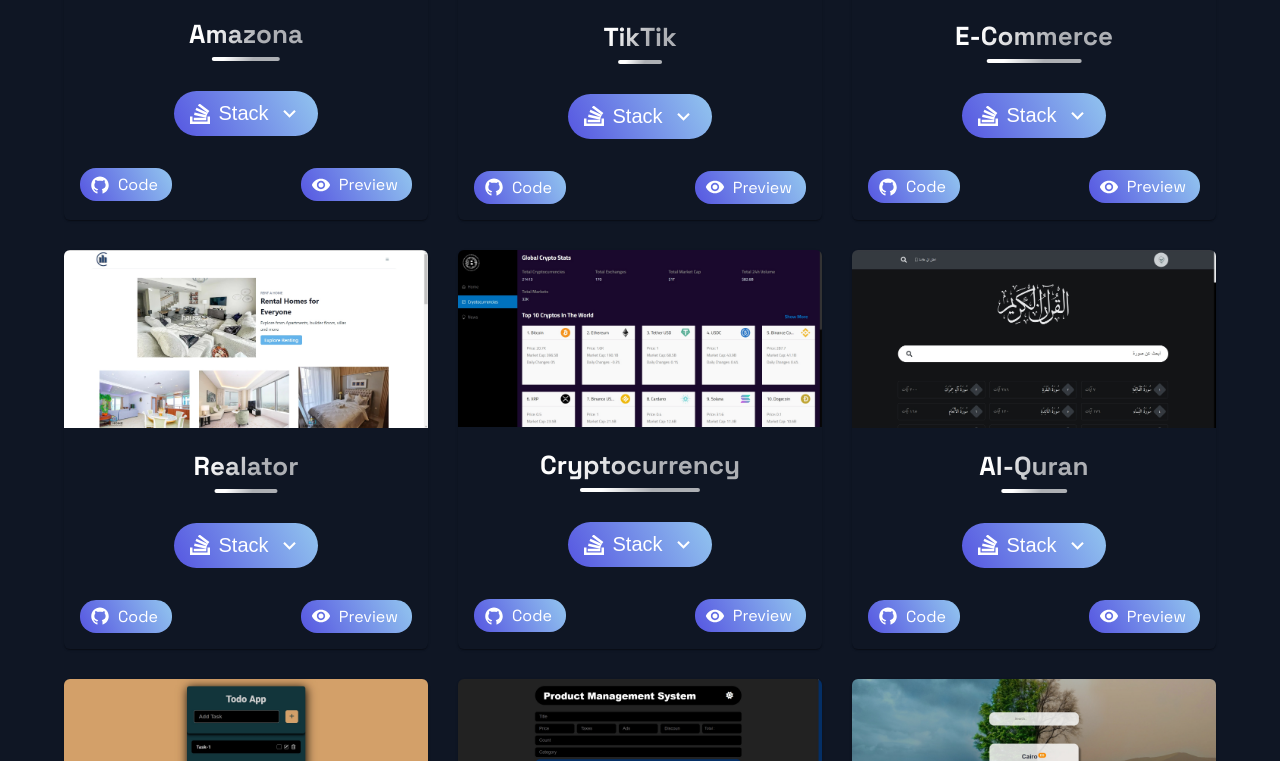
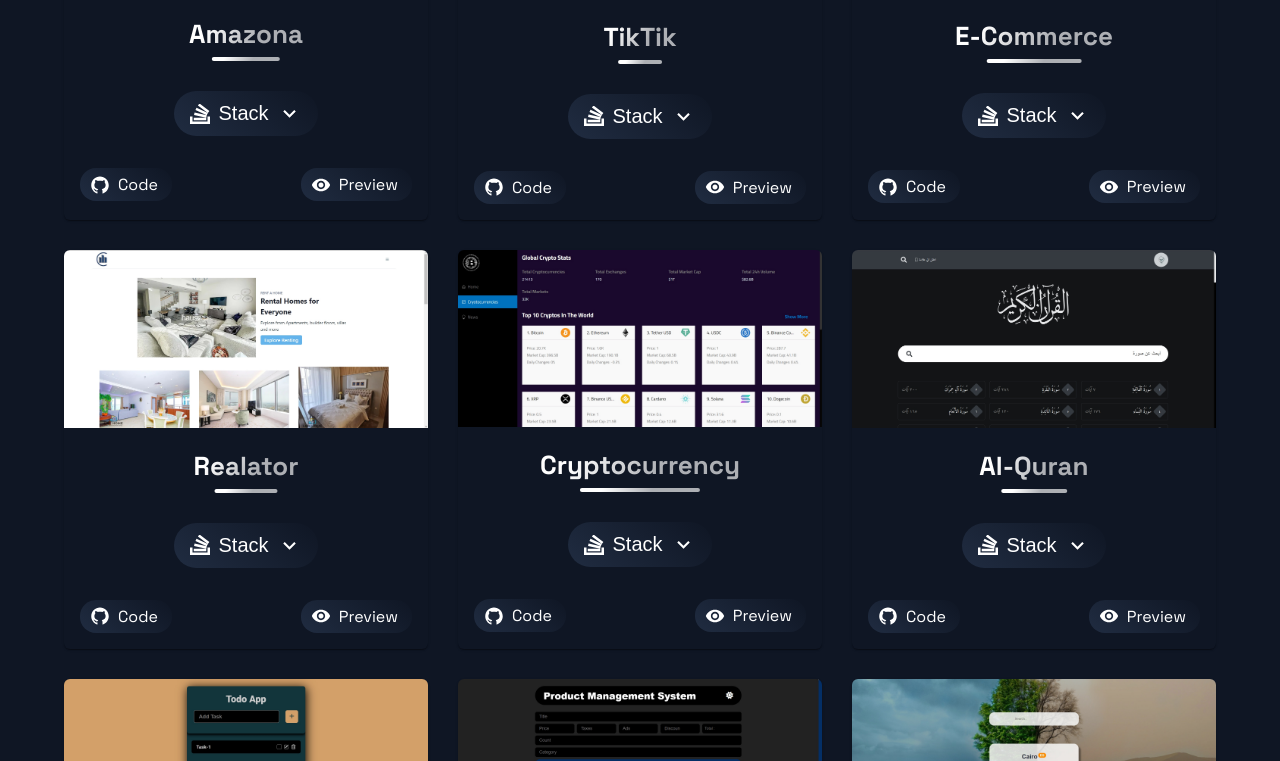
Before and after one commit to AbdAlRahmanAtef/Abdalrhman-Atef, a Next.js app: page / in a window 1280 px wide. Shown: the part 1939-2700 px from the top of the page. Built offline with nearby package versions, Linux system fonts and the light colour scheme.

Commit message:
modified

```diff
--- a/components/ProjectItem.jsx
+++ b/components/ProjectItem.jsx
@@ -17,6 +17,7 @@
 const ProjectItem = ({ project }) => {
   const [expanded, setExpanded] = useState(false);
 
+  //#171d2d
   return (
     <Paper
       sx={{
@@ -72,7 +73,7 @@
               />
             }
             sx={{
-              background: 'linear-gradient(62deg, #5656e1, #92c5ef)',
+              background: 'linear-gradient(220deg, #0f1624, #202c41)',
               color: '#fff',
               px: '20px',
               py: '10px',
@@ -129,7 +130,7 @@
             rel="noreferrer"
             startIcon={<AiFillGithub />}
             sx={{
-              background: 'linear-gradient(62deg, #5656e1, #92c5ef)',
+              background: 'linear-gradient(220deg, #0f1624, #202c41)',
               color: '#fff',
               px: '14px',
               py: '6px',
@@ -151,7 +152,7 @@
             rel="noreferrer"
             startIcon={<MdRemoveRedEye />}
             sx={{
-              background: 'linear-gradient(62deg, #5656e1, #92c5ef)',
+              background: 'linear-gradient(220deg, #0f1624, #202c41)',
               color: '#fff',
               px: '14px',
               py: '6px',
```
